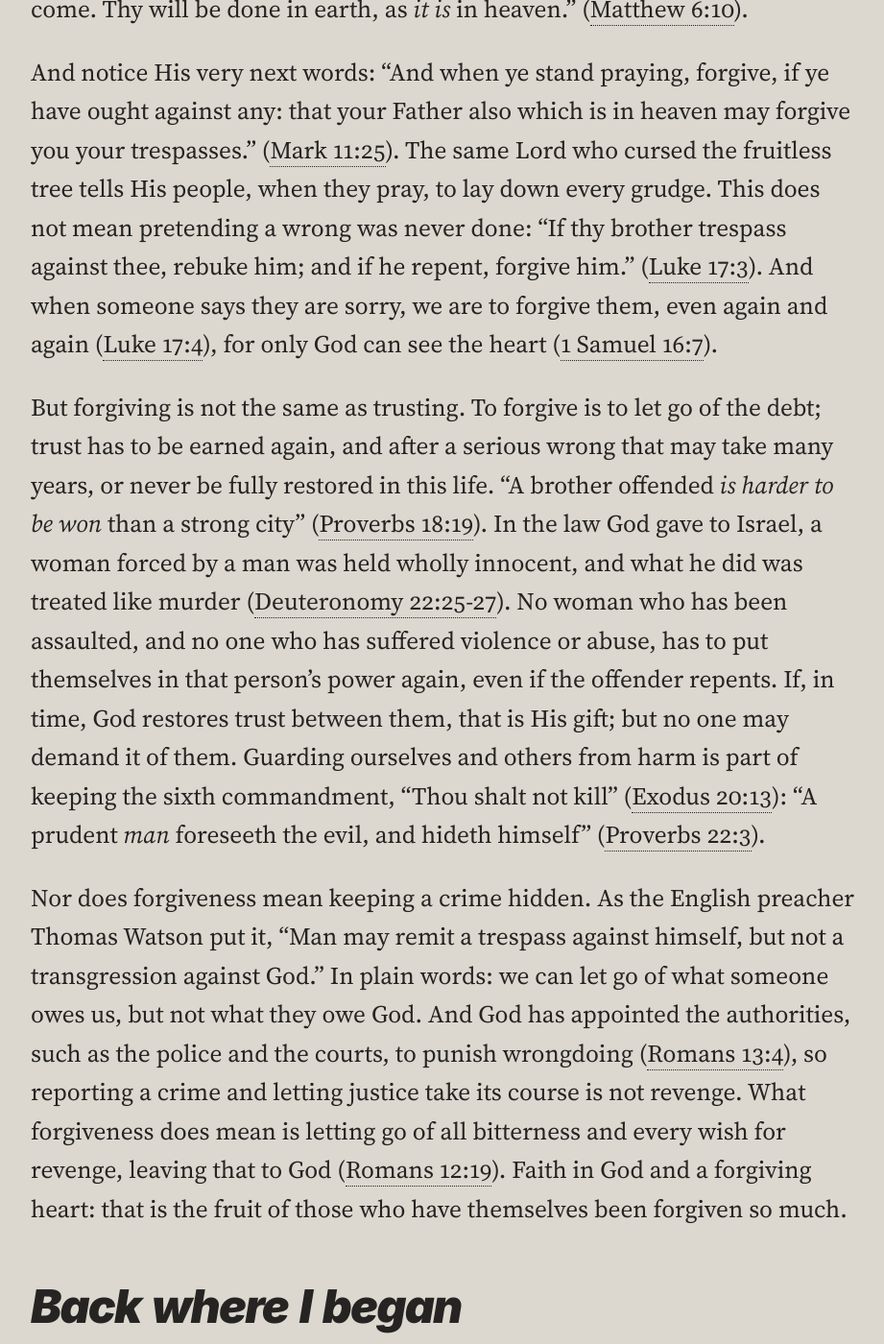
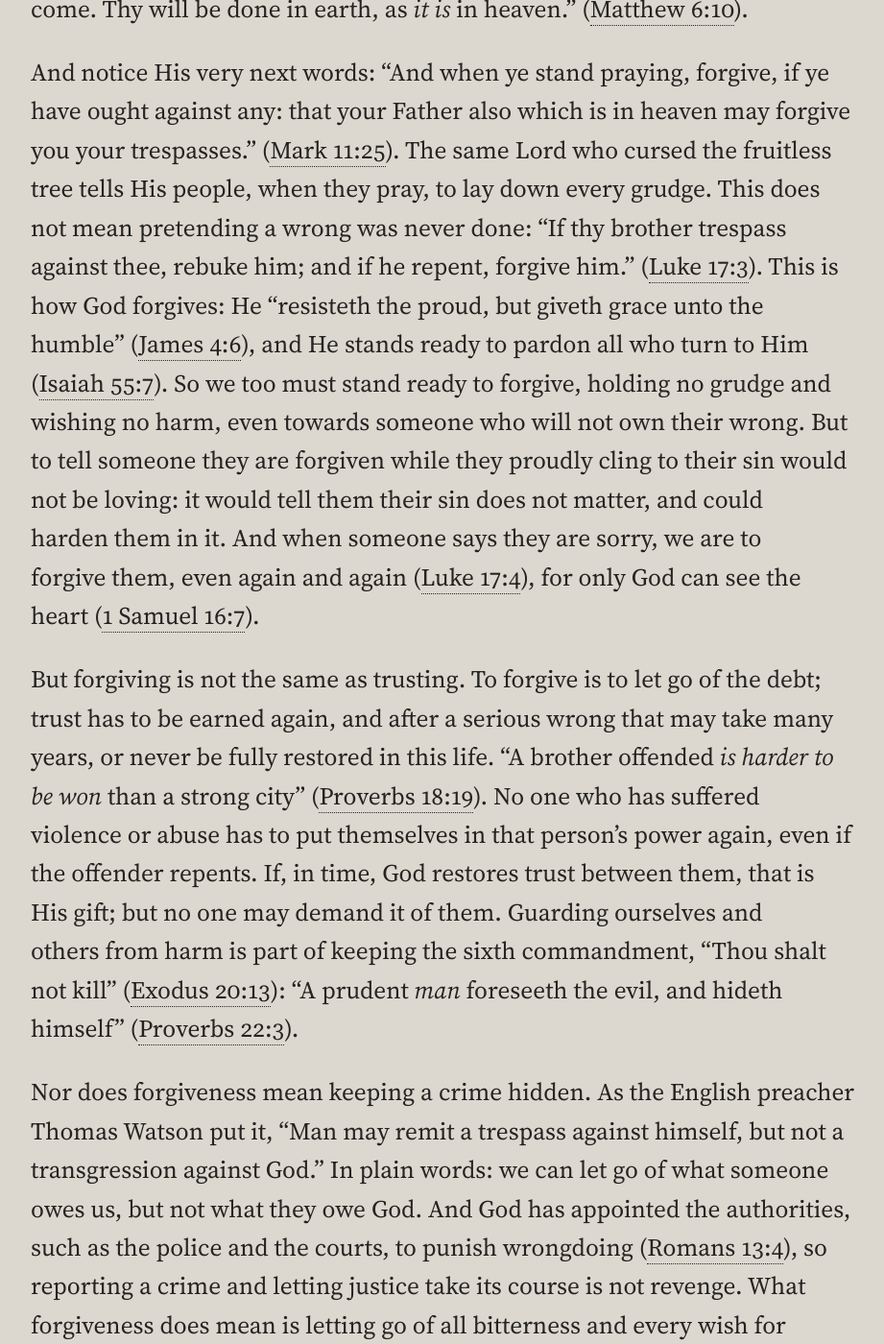
Before and after one commit to ForestWalkUK/truthpeaceandlove, a Jekyll site: the page built from _posts/2026-11-26-did-jesus-lose-his-temper-with-a-fig-tree.md, in a window 1280 px wide and 1400 px high, scrolled down 6161 px. Shown: the whole window at 96% size, without its empty margins (16-937 px from the left). Built offline with Jekyll 4.4.1, drawn with Linux system fonts in a browser that asks for light colours; some of the changed text lies outside the part shown.

Commit message:
Fig tree article v1.12: forgiveness and the proudly unrepentant
Under "Have faith in God", the passage on forgiving others now explains from God's own way of forgiving (James 4:6; Isaiah 55:7) that we hold no grudge against those who will not admit their wrong, yet do not tell them they are forgiven while they cling to their sin, which would harden them in it. The sentence on violence and abuse is shorter, and the reference to Deuteronomy 22:25-27 is removed. The article's changes list is updated.

Co-Authored-By: Claude Opus 5.5 <noreply@anthropic.com>

```diff
--- a/_posts/2026-11-26-did-jesus-lose-his-temper-with-a-fig-tree.md
+++ b/_posts/2026-11-26-did-jesus-lose-his-temper-with-a-fig-tree.md
@@ -2,6 +2,9 @@
 title: "Did Jesus Lose His Temper with a Fig Tree?"
 sections: [deeper]
 changes:
+  - version: "1.12"
+    date: 2026-11-27
+    note: "Under ‘Have faith in God’, the passage on forgiving others now explains, from God’s own way of forgiving (James 4:6), why we hold no grudge against those who will not admit their wrong, yet do not tell them they are forgiven while they cling to their sin. The sentence on violence and abuse is shorter, and the reference to Deuteronomy 22 has been taken out."
   - version: "1.11"
     date: 2026-11-27
     note: "Under ‘Have faith in God’, the passage on forgiving others now makes clear that forgiving is not the same as trusting, above all for anyone who has been assaulted or abused, and explains more fully why reporting a crime is not revenge. The link to the study on Mark 11:24 has been removed from that passage."
@@ -97,9 +100,9 @@ It also shows what kind of prayer He means. The temple had failed to be a house
 
 The disciples themselves show this. Even after His resurrection they asked Him, “Lord, wilt thou at this time restore again the kingdom to Israel?” (Acts 1:6). It was a good desire, and He did not rebuke it. He told them only that the times were in the Father’s hands, and then promised them more than they had asked: power from the Holy Ghost to be His witnesses “unto the uttermost part of the earth” (Acts 1:7-8). His kingdom would be not for Israel only, but for every nation. It has been spreading ever since, and in the Father’s own time Christ will be gladly honoured as King in homes, churches and governments the whole world over (Isaiah 2:1-4). The greatest mountain of all He had already removed at the cross: our sin, and the curse it deserves. And His people still pray, as He taught them, “Thy kingdom come. Thy will be done in earth, as *it is* in heaven.” (Matthew 6:10).
 
-And notice His very next words: “And when ye stand praying, forgive, if ye have ought against any: that your Father also which is in heaven may forgive you your trespasses.” (Mark 11:25). The same Lord who cursed the fruitless tree tells His people, when they pray, to lay down every grudge. This does not mean pretending a wrong was never done: “If thy brother trespass against thee, rebuke him; and if he repent, forgive him.” (Luke 17:3). And when someone says they are sorry, we are to forgive them, even again and again (Luke 17:4), for only God can see the heart (1 Samuel 16:7).
+And notice His very next words: “And when ye stand praying, forgive, if ye have ought against any: that your Father also which is in heaven may forgive you your trespasses.” (Mark 11:25). The same Lord who cursed the fruitless tree tells His people, when they pray, to lay down every grudge. This does not mean pretending a wrong was never done: “If thy brother trespass against thee, rebuke him; and if he repent, forgive him.” (Luke 17:3). This is how God forgives: He “resisteth the proud, but giveth grace unto the humble” (James 4:6), and He stands ready to pardon all who turn to Him (Isaiah 55:7). So we too must stand ready to forgive, holding no grudge and wishing no harm, even towards someone who will not own their wrong. But to tell someone they are forgiven while they proudly cling to their sin would not be loving: it would tell them their sin does not matter, and could harden them in it. And when someone says they are sorry, we are to forgive them, even again and again (Luke 17:4), for only God can see the heart (1 Samuel 16:7).
 
-But forgiving is not the same as trusting. To forgive is to let go of the debt; trust has to be earned again, and after a serious wrong that may take many years, or never be fully restored in this life. “A brother offended *is harder to be won* than a strong city” (Proverbs 18:19). In the law God gave to Israel, a woman forced by a man was held wholly innocent, and what he did was treated like murder (Deuteronomy 22:25-27). No woman who has been assaulted, and no one who has suffered violence or abuse, has to put themselves in that person’s power again, even if the offender repents. If, in time, God restores trust between them, that is His gift; but no one may demand it of them. Guarding ourselves and others from harm is part of keeping the sixth commandment, “Thou shalt not kill” (Exodus 20:13): “A prudent *man* foreseeth the evil, and hideth himself” (Proverbs 22:3).
+But forgiving is not the same as trusting. To forgive is to let go of the debt; trust has to be earned again, and after a serious wrong that may take many years, or never be fully restored in this life. “A brother offended *is harder to be won* than a strong city” (Proverbs 18:19). No one who has suffered violence or abuse has to put themselves in that person’s power again, even if the offender repents. If, in time, God restores trust between them, that is His gift; but no one may demand it of them. Guarding ourselves and others from harm is part of keeping the sixth commandment, “Thou shalt not kill” (Exodus 20:13): “A prudent *man* foreseeth the evil, and hideth himself” (Proverbs 22:3).
 
 Nor does forgiveness mean keeping a crime hidden. As the English preacher Thomas Watson put it, “Man may remit a trespass against himself, but not a transgression against God.” In plain words: we can let go of what someone owes us, but not what they owe God. And God has appointed the authorities, such as the police and the courts, to punish wrongdoing (Romans 13:4), so reporting a crime and letting justice take its course is not revenge. What forgiveness does mean is letting go of all bitterness and every wish for revenge, leaving that to God (Romans 12:19). Faith in God and a forgiving heart: that is the fruit of those who have themselves been forgiven so much.
 
```
